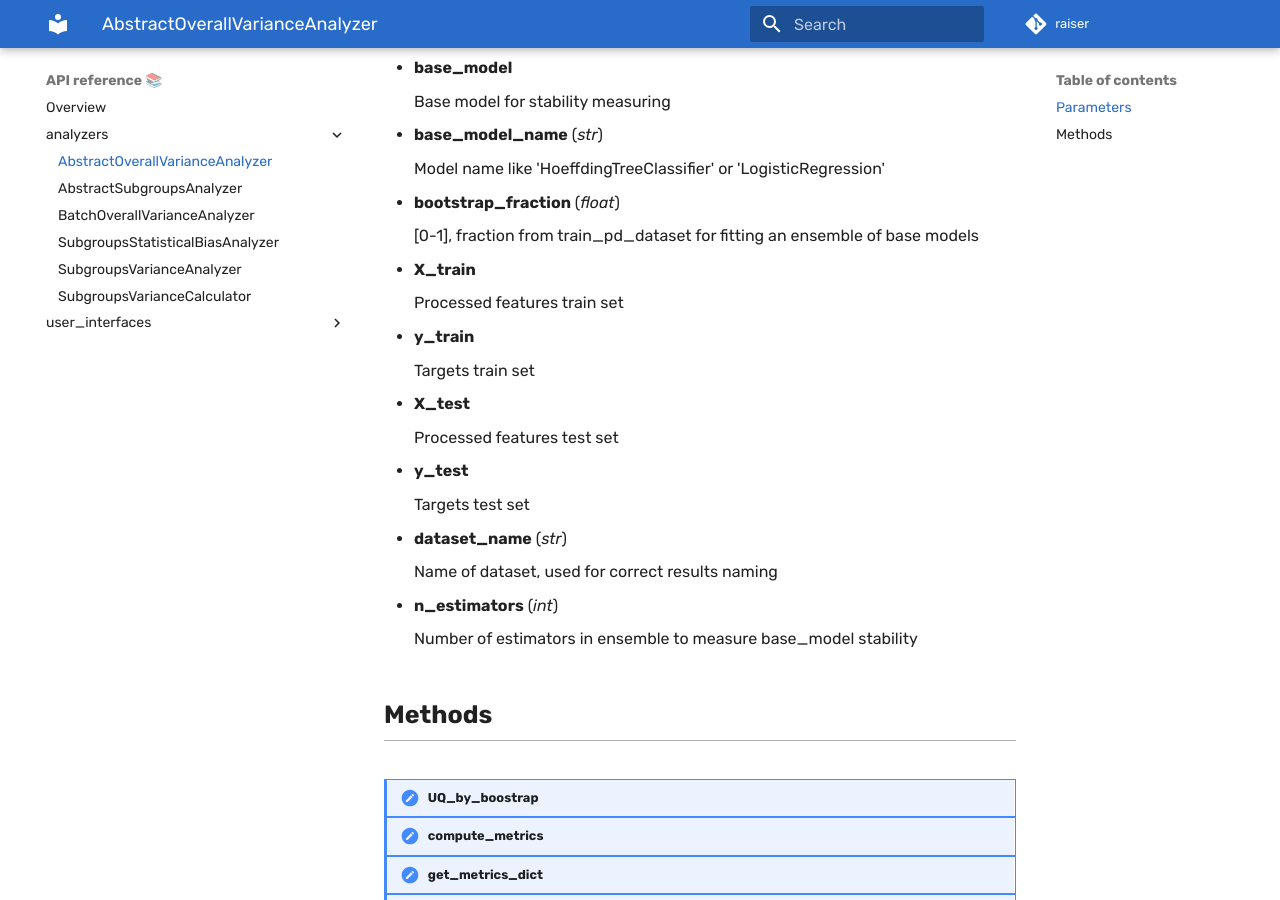
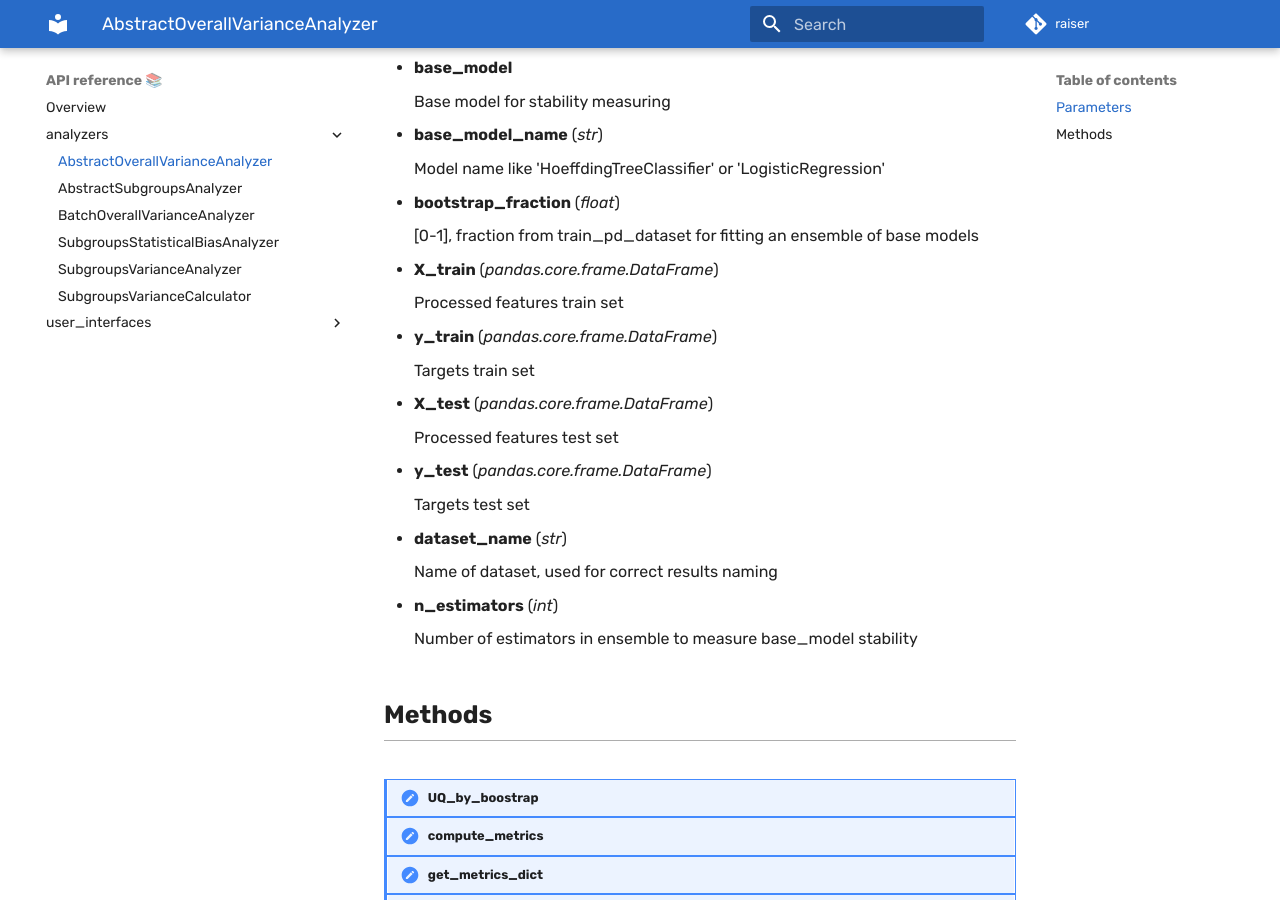
Before and after one commit to FalaahArifKhan/fairness-variance, an MkDocs documentation site: the page built from docs/api/analyzers/AbstractOverallVarianceAnalyzer.md, in a window 1280 px wide and 900 px high, scrolled down 325 px. Built offline with MkDocs 1.6.1 and Material for MkDocs 9.7.7, drawn with Linux system fonts in a browser that asks for light colours; comment, search, counter and statistics services are not loaded; the version menu is left out.

```diff
--- a/docs/api/analyzers/AbstractOverallVarianceAnalyzer.md
+++ b/docs/api/analyzers/AbstractOverallVarianceAnalyzer.md
@@ -18,19 +18,19 @@
 
     [0-1], fraction from train_pd_dataset for fitting an ensemble of base models
 
-- **X_train**
+- **X_train** (*pandas.core.frame.DataFrame*)
 
     Processed features train set
 
-- **y_train**
+- **y_train** (*pandas.core.frame.DataFrame*)
 
     Targets train set
 
-- **X_test**
+- **X_test** (*pandas.core.frame.DataFrame*)
 
     Processed features test set
 
-- **y_test**
+- **y_test** (*pandas.core.frame.DataFrame*)
 
     Targets test set
 
--- /dev/null
+++ b/docs/css/version-select.css
@@ -0,0 +1,5 @@
+@media only screen and (max-width:76.1875em) {
+  #version-selector {
+    padding: .6rem .8rem;
+  }
+}
--- a/mkdocs.yml
+++ b/mkdocs.yml
@@ -49,6 +49,7 @@
 plugins:
   - search
   - awesome-pages
+  - mike
 
 extra_javascript:
   - javascripts/config.js
```
Also changed, not shown: other parts of docs/api/analyzers/AbstractOverallVarianceAnalyzer.md (+2 -2 lines), docs/api/analyzers/BatchOverallVarianceAnalyzer.md (+2 -2 lines), docs/api/analyzers/SubgroupsVarianceCalculator.md (+3 -3 lines), docs/js/version-select.js (added, +49 -0 lines).
